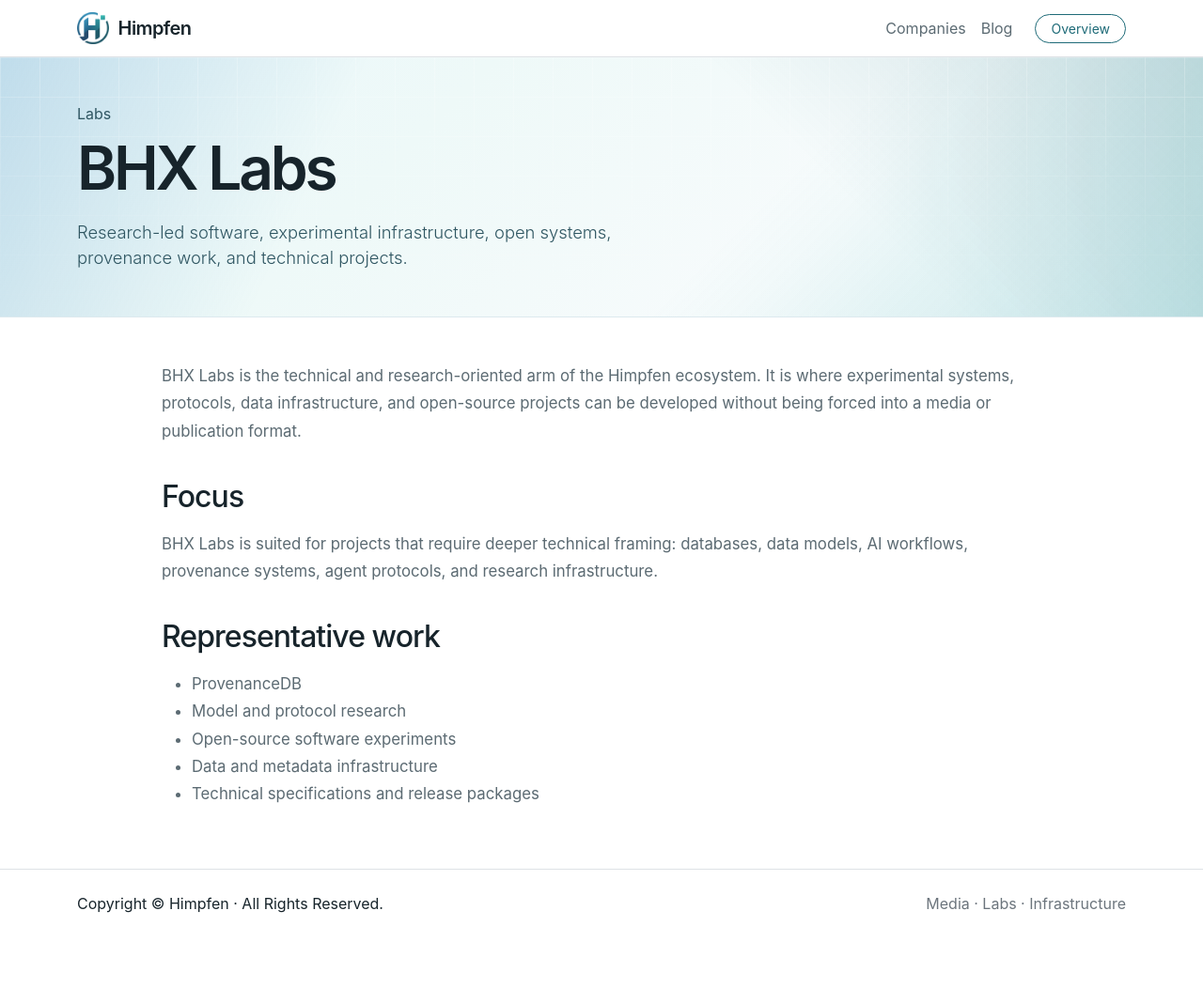
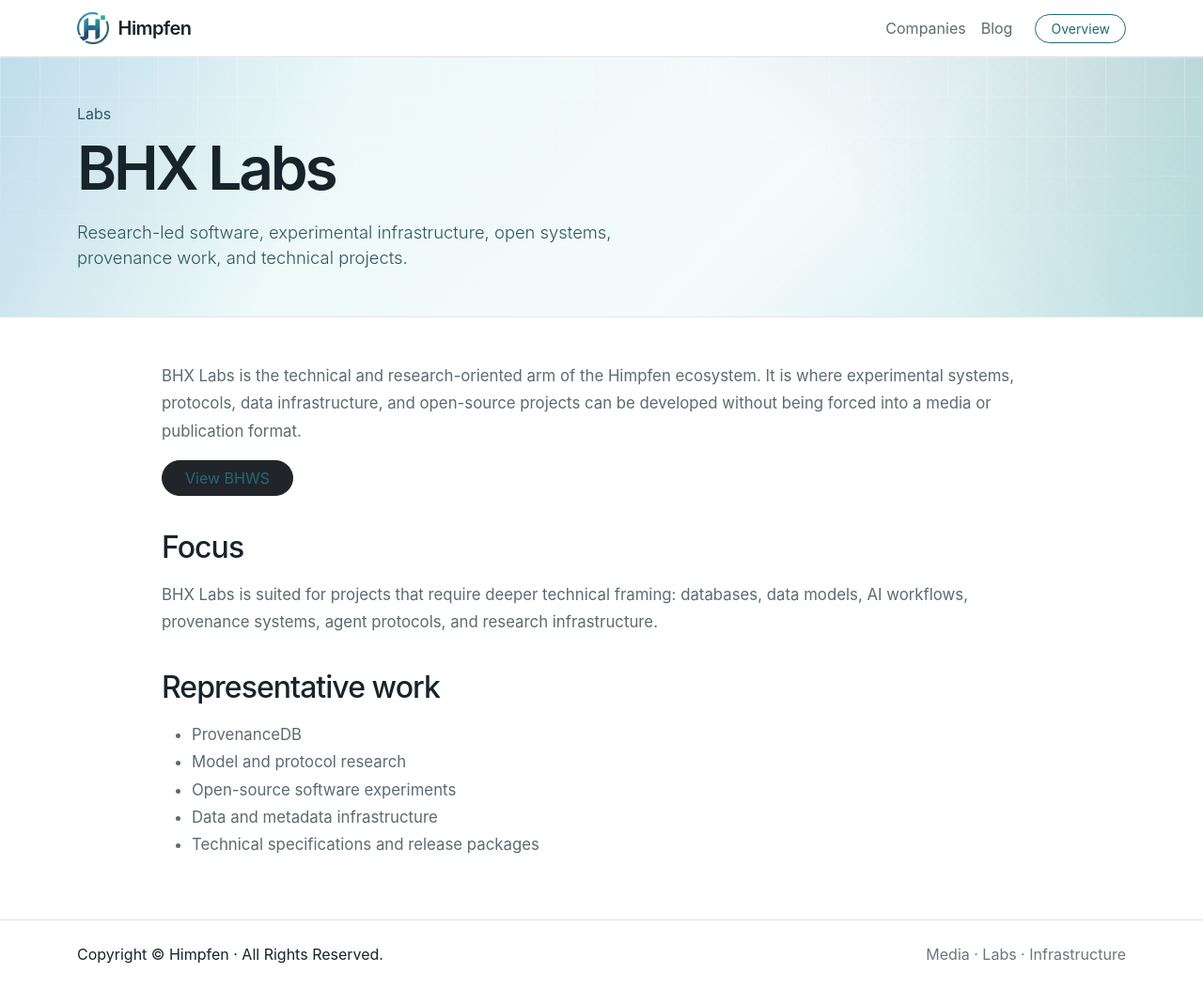
Before and after one commit to himpfen/www, a Jekyll site: the page built from companies/bhx-labs/index.md, in a window 1280 px wide and 1052 px high. Shown: the whole window at 94% size. Built offline with Jekyll 4.4.1, drawn with Linux system fonts in a browser that asks for light colours.

Commit message:
Update index.md

```diff
--- a/companies/bhx-labs/index.md
+++ b/companies/bhx-labs/index.md
@@ -6,6 +6,8 @@
 ---
 
 BHX Labs is the technical and research-oriented arm of the Himpfen ecosystem. It is where experimental systems, protocols, data infrastructure, and open-source projects can be developed without being forced into a media or publication format.
+
+<a href="https://bhx.ca/" class="btn btn-dark rounded-pill px-4">View BHWS</a>
 
 ## Focus
 
```
